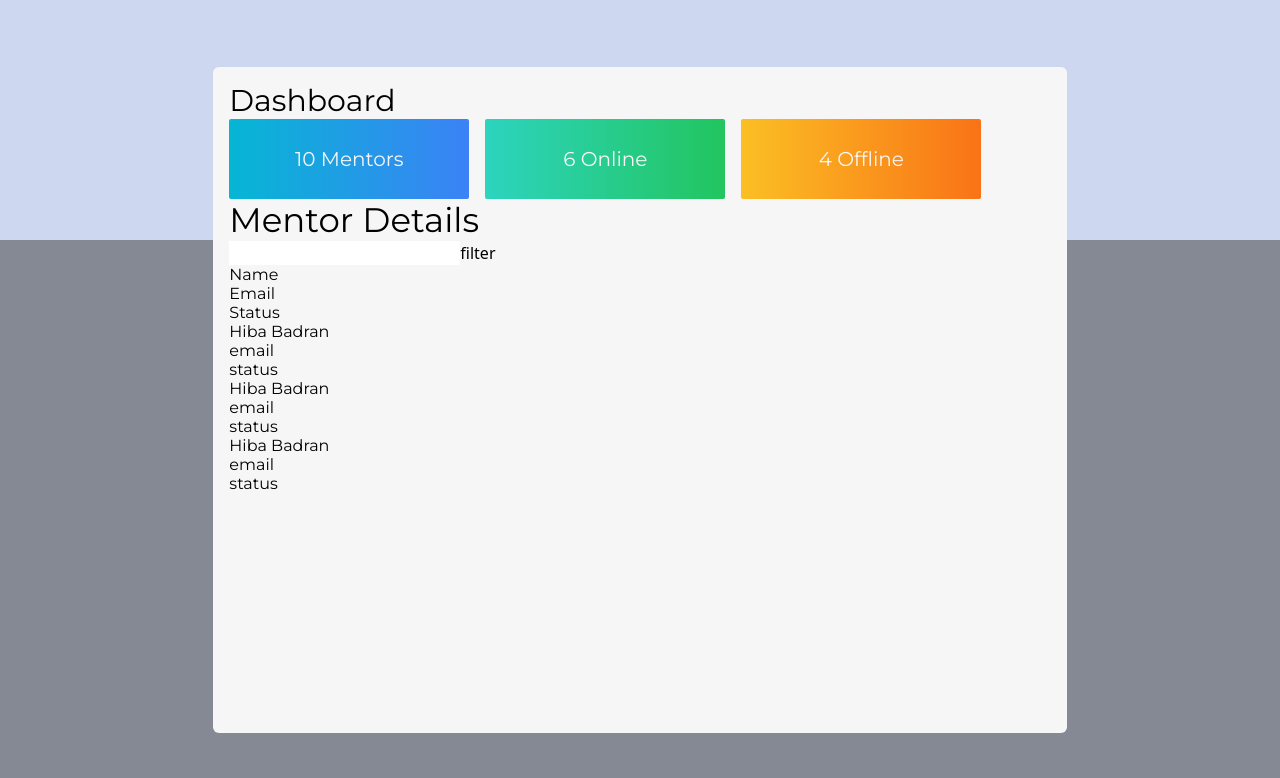
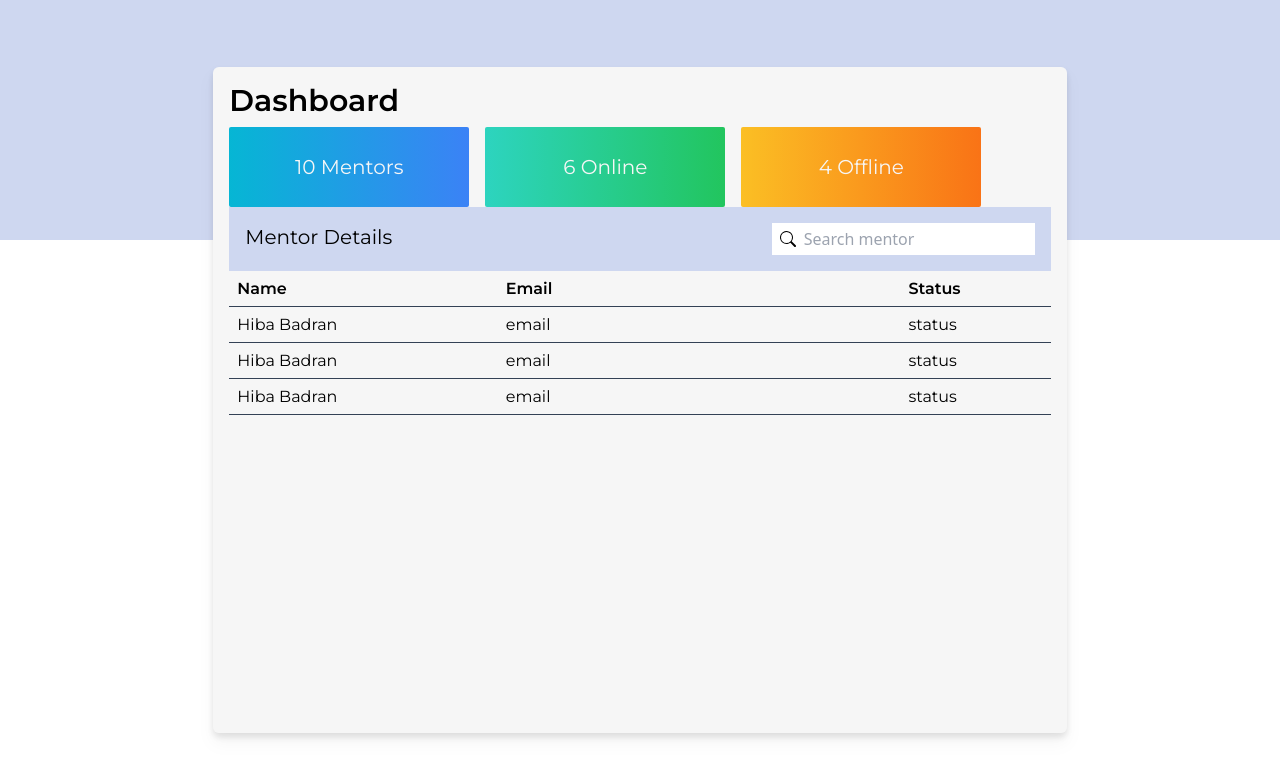
Before and after one commit to JasonXB/EF_Clone, a Next.js app: page /admin/admin-panel in a window 1280 px wide. Shown: the top 778 px of the page. Built offline with nearby package versions, Linux system fonts and the light colour scheme; what tw-elements would draw is missing.

Commit message:
added styles

```diff
--- a/pages/admin/admin-panel.tsx
+++ b/pages/admin/admin-panel.tsx
@@ -11,34 +11,49 @@ const adminPanel: NextPage = ({}) => {
         <meta name="description" content="Generated by create next app" />
         <link rel="icon" href="/favicon.ico" />
       </Head>
-      <div className="relative w-full h-screen flex items-center justify-center bg-smoke-2">
+      <div className="relative w-full h-screen flex items-center justify-center">
         <div className="bg-smoke-4 w-full h-60 absolute top-0 left-0 z-0"></div>
-        <div className="bg-light w-2/3 h-5/6 m-auto z-50 rounded-md p-4">
-          <h1 className="text-3xl">Dashboard</h1>
-          <div className="flex gap-4">
-            <div className="bg-gradient-to-r from-cyan-500 to-blue-500 w-60 h-20 rounded-sm flex items-center justify-center">
+        <div className="bg-light w-2/3 h-5/6 m-auto z-50 rounded-md p-4 drop-shadow-lg">
+          <h1 className="text-3xl font-semibold">Dashboard</h1>
+          <div className="flex gap-4 mt-2">
+            <div className="bg-gradient-to-r from-cyan-500 to-blue-500 w-60 h-20 rounded-sm flex items-center justify-center cursor-pointer">
               <h2 className="text-xl text-light">10 Mentors</h2>
             </div>
-            <div className="bg-gradient-to-r from-teal-400 to-green-500 w-60 h-20 rounded-sm flex items-center justify-center">
+            <div className="bg-gradient-to-r from-teal-400 to-green-500 w-60 h-20 rounded-sm flex items-center justify-center cursor-pointer">
               <h2 className="text-xl text-light">6 Online</h2>
             </div>
-            <div className="bg-gradient-to-r from-amber-400 to-orange-500 w-60 h-20 rounded-sm flex items-center justify-center">
+            <div className="bg-gradient-to-r from-amber-400 to-orange-500 w-60 h-20 rounded-sm flex items-center justify-center cursor-pointer">
               <h2 className="text-xl text-light">4 Offline</h2>
             </div>
           </div>
           <div>
             <div>
-              <div>
-                <h4>Mentor Details</h4>
-                <input type="text"></input>
-                <button>filter</button>
+              <div className="flex justify-between bg-smoke-4 p-4">
+                <h4 className="text-xl">Mentor Details</h4>
+                <div className="flex">
+                  <svg
+                    xmlns="http://www.w3.org/2000/svg"
+                    width="16"
+                    height="16"
+                    fill="currentColor"
+                    className="bi bi-search bg-white h-full p-2 w-8"
+                    viewBox="0 0 16 16"
+                  >
+                    <path d="M11.742 10.344a6.5 6.5 0 1 0-1.397 1.398h-.001c.03.04.062.078.098.115l3.85 3.85a1 1 0 0 0 1.415-1.414l-3.85-3.85a1.007 1.007 0 0 0-.115-.1zM12 6.5a5.5 5.5 0 1 1-11 0 5.5 5.5 0 0 1 11 0z" />
+                  </svg>
+                  <input
+                    type="text"
+                    placeholder="Search mentor"
+                    className="outline-none"
+                  />
                 </div>
-              <ul>
-                <li>Name</li>
-                <li>Email</li>
-                <li>Status</li>
+              </div>
+              <ul className="grid grid-cols-6 border-b-slate-700 border-b p-2 font-semibold">
+                <li className="col-span-2">Name</li>
+                <li className="col-span-3">Email</li>
+                <li className="col-span-1">Status</li>
               </ul>
-              <ul>
+
               {dummyMentors.map((mentor, index) => (
                 <MentorList
                   name={mentor.name}
@@ -46,7 +61,6 @@ const adminPanel: NextPage = ({}) => {
                   index={index}
                 />
               ))}
-              </ul>
             </div>
           </div>
         </div>
--- a/pages/admin/mentor-list.tsx
+++ b/pages/admin/mentor-list.tsx
@@ -6,11 +6,11 @@ type MentorInfo = {
 
 const MentorList = ({ name, index }: MentorInfo) => {
   return (
-    <div key={index}>
-      <li>{name}</li>
-      <li>email</li>
-      <li>status</li>
-    </div>
+    <ul className="grid grid-cols-6 border-b-slate-700 border-b p-2 hover:bg-smoke-4" key={index}>
+      <li className="col-span-2">{name}</li>
+      <li className="col-span-3">email</li>
+      <li className="col-span-1">status</li>
+    </ul>
   );
 };
 
```
Lines whose indentation alone changed are shown as unchanged.
